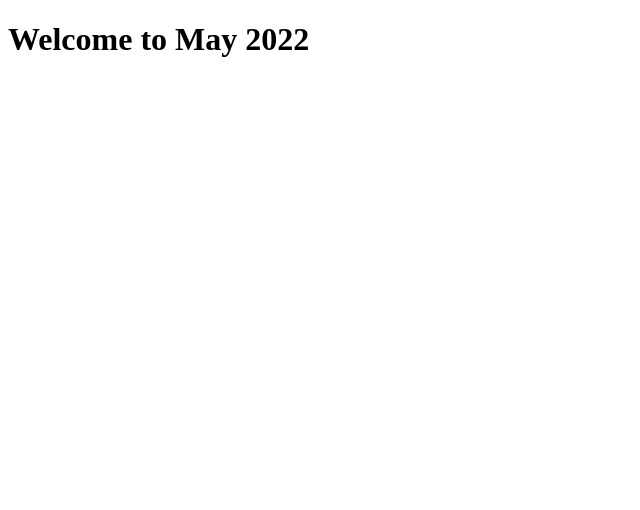
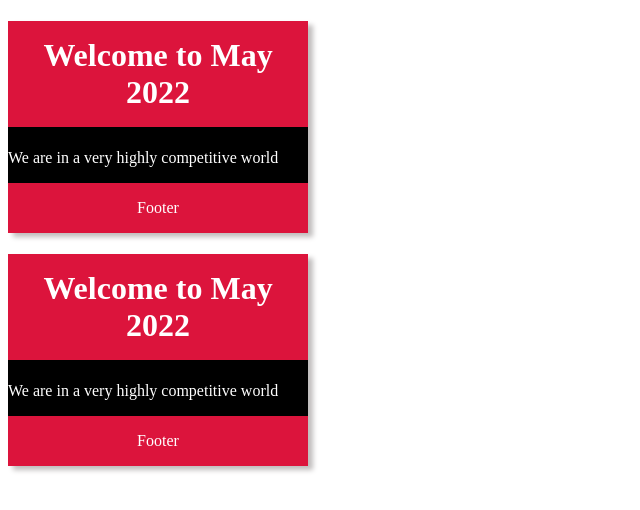
Before and after one commit to muradhossain716/react-core-concepts, a React (Create React App) app: page / in a window 1280 px wide. Shown: the top 510 px of the page, without its empty margins (0-640 px from the left). Built offline with nearby package versions, Linux system fonts and the light colour scheme.

Commit message:
card components added

```diff
--- a/public/index.html
+++ b/public/index.html
@@ -2,21 +2,11 @@
 <html lang="en">
   <head>
     <meta charset="utf-8" />
-    <link rel="icon" href="%PUBLIC_URL%/favicon.ico" />
-    <meta name="viewport" content="width=device-width, initial-scale=1" />
-    <meta name="theme-color" content="#000000" />
-    <meta
-      name="description"
-      content="Web site created using create-react-app"
-    />
-    <link rel="apple-touch-icon" href="%PUBLIC_URL%/logo192.png" />
-
-    <link rel="manifest" href="%PUBLIC_URL%/manifest.json" />
+    <link rel="stylesheet" href="style.css">
 
     <title>React App</title>
   </head>
   <body>
-    <noscript>You need to enable JavaScript to run this app.</noscript>
     <div id="root"></div>
 
   </body>
--- /dev/null
+++ b/public/style.css
@@ -0,0 +1,24 @@
+.card{
+    background-color: black;
+    color:white;
+    width:300px;
+    box-shadow: 5px 4px 5px rgb(192, 189, 189);
+
+    }
+    .card-title{
+        text-align: center;
+        background-color: crimson;
+        color:white;
+        padding:1rem;
+
+    }
+    .card-desription{
+        text-align: justify;
+
+    }
+    .card-footer{
+        background-color: crimson;
+        color:white;
+        text-align: center;
+        padding:1rem
+    }
--- /dev/null
+++ b/src/App.js
@@ -0,0 +1,10 @@
+import React from "react";
+import Card from './Components/Card'
+
+function App(){
+    return <div>
+        <Card />
+        <Card/>
+    </div>
+}
+export default App;
--- /dev/null
+++ b/src/Components/Card.js
@@ -0,0 +1,15 @@
+const date=new Date();
+const year=date.getFullYear();
+const arr=[ "January", "February", "March", "April", "May", "June",
+"July", "August", "September", "October", "November", "December" ];
+const month=arr[date.getMonth()]
+function Card(){
+    return <div className='card'>
+      <h1 className='card-title'>Welcome to {month} {year}</h1>
+      <p className='card-desription'>We are in a very highly competitive world</p>
+      <p className='card-footer'>Footer</p>
+    </div>
+
+
+}
+export default Card;
--- a/src/index.js
+++ b/src/index.js
@@ -1,16 +1,7 @@
 import React from 'react';
 import ReactDOM from 'react-dom/client';
-
-const date=new Date();
-const year=date.getFullYear();
-const arr=[ "January", "February", "March", "April", "May", "June",
-"July", "August", "September", "October", "November", "December" ];
-const month=arr[date.getMonth()]
-
+import App from './App'
 const root = ReactDOM.createRoot(document.getElementById('root'));
 root.render(
-  <div>
-    <h1>Welcome to {month} {year}</h1>
-  </div>
-
+  <App />
 );
```
